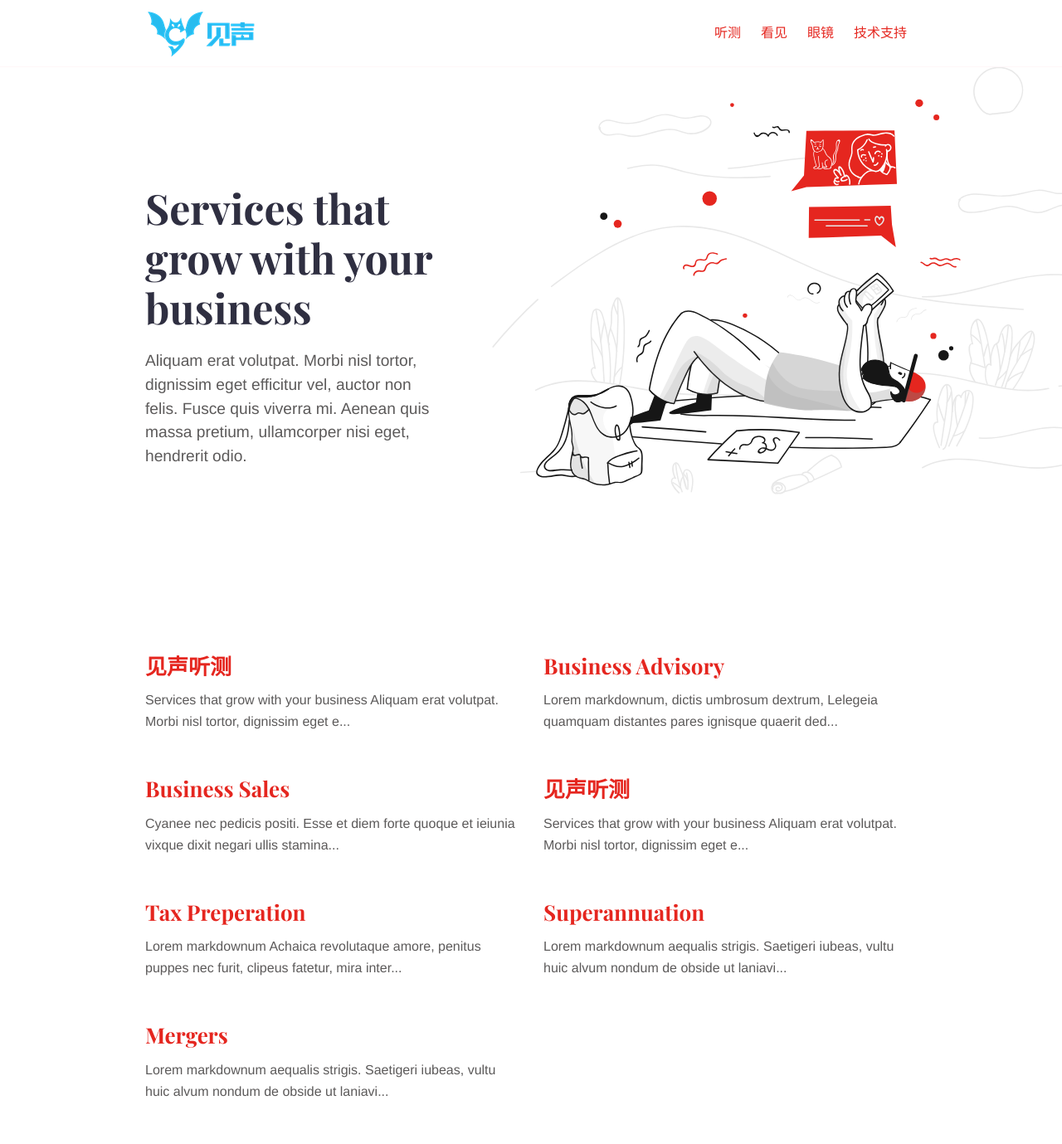
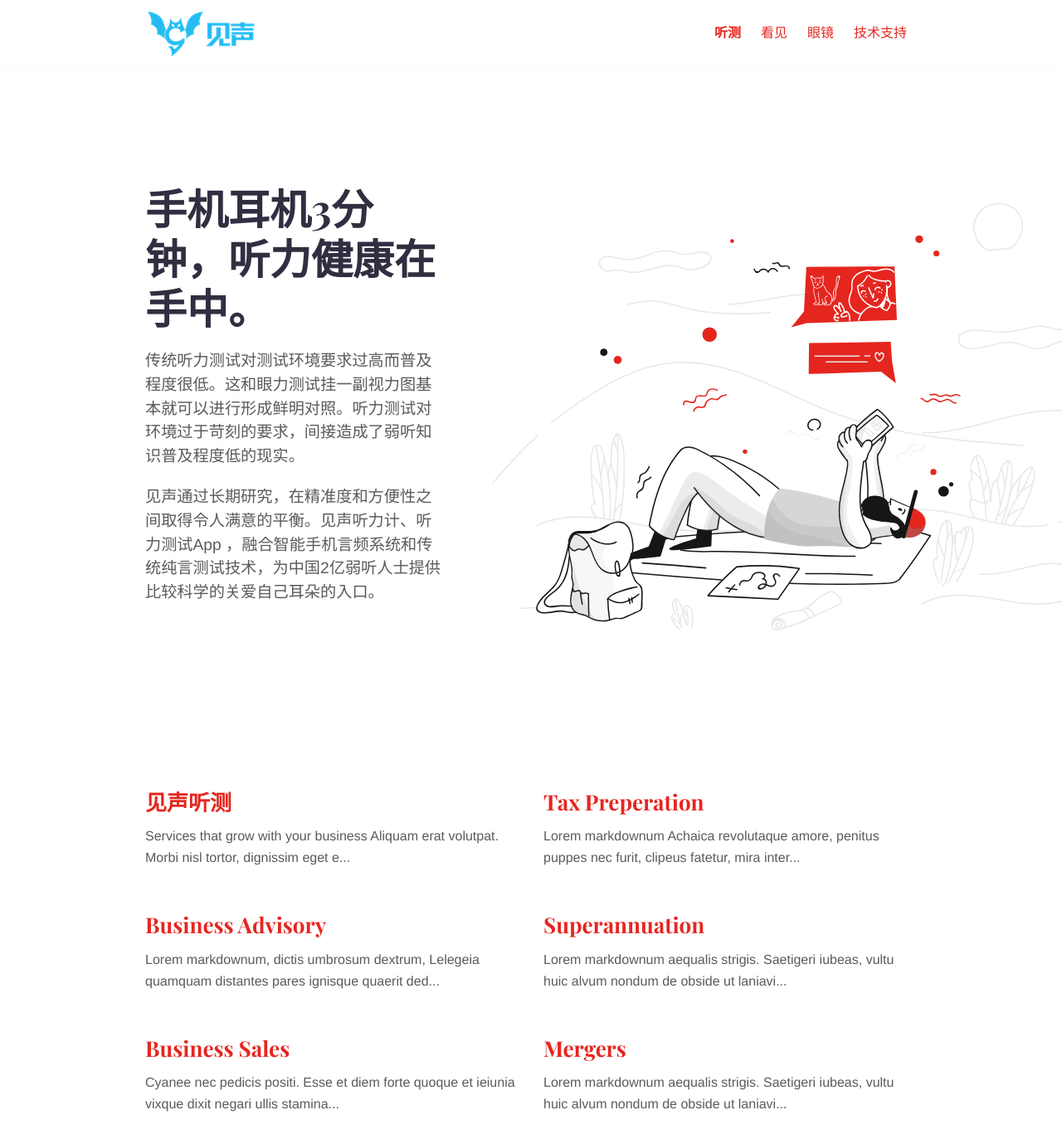
Before and after one commit to seeingvoice/seeingvoice.github.io, a Jekyll site: the page built from hearingworld.md, in a window 1280 px wide and 1400 px high. Shown: the top 1379 px of the window at 83% size. Built offline with Jekyll 4.4.1, drawn with Linux system fonts in a browser that asks for light colours.

Commit message:
Update hearingworld.md

```diff
--- a/_services/hearingworld.md
+++ b/hearingworld.md
@@ -6,6 +6,8 @@
 intro_image_hide_on_mobile: false
 ---
 
-# Services that grow with your business
+# 手机耳机3分钟，听力健康在手中。
 
-Aliquam erat volutpat. Morbi nisl tortor, dignissim eget efficitur vel, auctor non felis. Fusce quis viverra mi. Aenean quis massa pretium, ullamcorper nisi eget, hendrerit odio.
+传统听力测试对测试环境要求过高而普及程度很低。这和眼力测试挂一副视力图基本就可以进行形成鲜明对照。听力测试对环境过于苛刻的要求，间接造成了弱听知识普及程度低的现实。
+
+见声通过长期研究，在精准度和方便性之间取得令人满意的平衡。见声听力计、听力测试App ，融合智能手机言频系统和传统纯言测试技术，为中国2亿弱听人士提供比较科学的关爱自己耳朵的入口。
```
